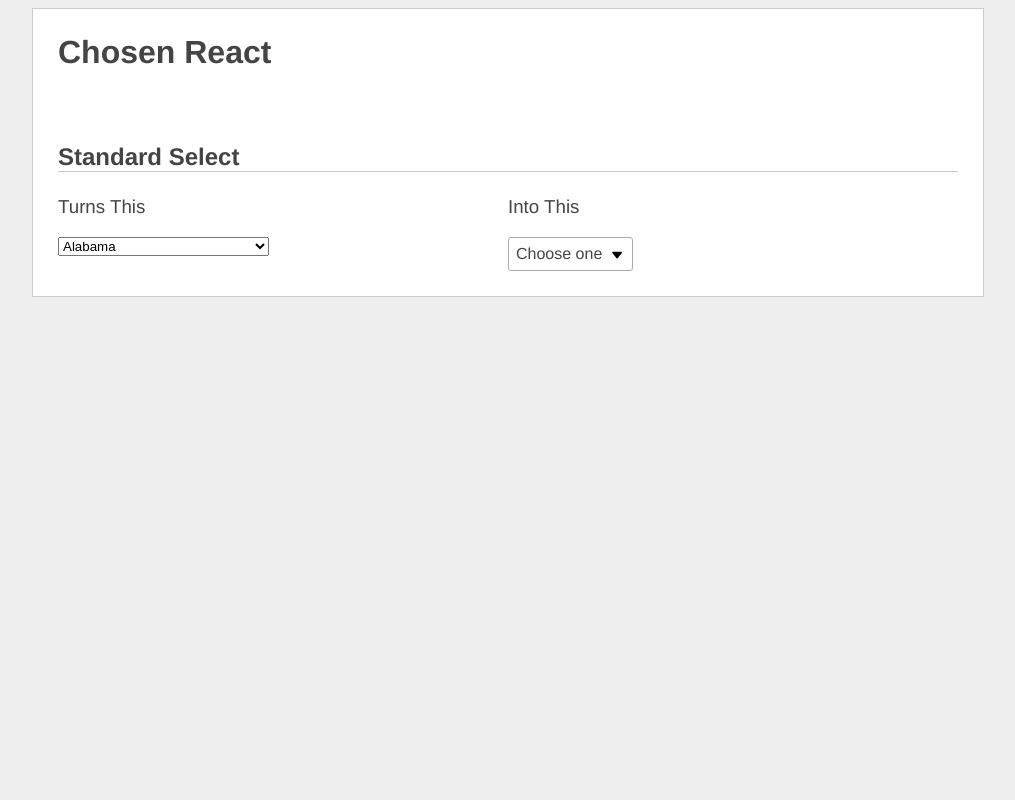
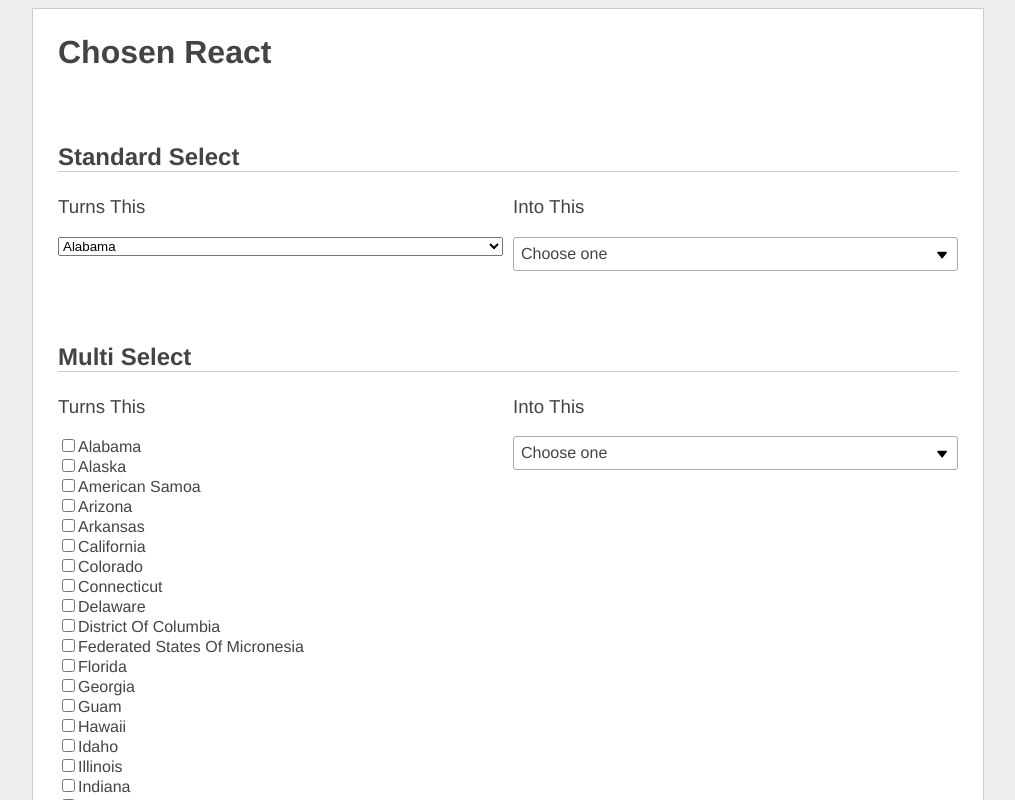
Before and after one commit to bsidelinger912/chosen-react, a React app: page / in a window 1280 px wide. Shown: the top 800 px of the page, without its empty margins (132-1147 px from the left). Built offline with nearby package versions, Linux system fonts and the light colour scheme; the HTML template or start-up script is replaced by a standard one.

Commit message:
multi select and arrow/enter keys

```diff
--- a/dev/index.jsx
+++ b/dev/index.jsx
@@ -15,6 +15,13 @@ class App extends React.Component {
     const normalSelectOptions = options.map(option => (
       <option key={option.value} value={option.value}>{option.text}</option>
     ));
+
+    const checkBoxOptions = options.map(option => (
+      <div key={option.value}>
+        <input type="checkbox" value={option.value} id={option.value} />
+        <label htmlFor={option.value}>{option.text}</label>
+      </div>
+    ))
 
     return (
       <div className="wrapper">
@@ -36,6 +43,21 @@ class App extends React.Component {
             <Chosen {...{ options }} />
           </div>
         </div>
+
+        <h2>Multi Select</h2>
+
+        <div className="side-by-side">
+          <div>
+            <h3>Turns This</h3>
+
+            {checkBoxOptions}
+          </div>
+
+          <div>
+            <h3>Into This</h3>
+            <Chosen {...{ options, multiSelect: true }} />
+          </div>
+        </div>
       </div>
     );
   }
--- a/dev/index.scss
+++ b/dev/index.scss
@@ -12,6 +12,10 @@ h2 {
 h3 {
   margin-top: 0;
   font-weight: normal;
+}
+
+select {
+  width: 100%;
 }
 
 .heading {
@@ -33,4 +37,16 @@ h3 {
 
 .side-by-side > div {
   width: 50%;
+
+  &:first-child {
+    margin-right: 5px;
+  }
+
+  &:last-child {
+    margin-left: 5px;
+  }
+
+  .chosen-react {
+    // width: 100%;
+  }
 }
--- a/src/Container.jsx
+++ b/src/Container.jsx
@@ -19,43 +19,87 @@ export default Component => (
       })).isRequired,
       multiSelect: PropTypes.bool,
       placeholderText: PropTypes.string,
+      minSearchCharacters: PropTypes.number,
     }
 
     static defaultProps = {
       className: '',
       multiSelect: false,
       placeholderText: 'Choose one',
+      minSearchCharacters: 2,
     }
 
     constructor(props) {
       super();
 
-      this.state = { ...props, selected: props.multiSelect ? [] : { text: props.placeholderText } };
+      this.state = {
+        selected: { text: props.placeholderText, placeholder: true },
+        currentOptions: props.options,
+        searchTerm: '',
+      };
 
       this.search = this.search.bind(this);
       this.onSelect = this.onSelect.bind(this);
+      this.removeSelected = this.removeSelected.bind(this);
     }
 
     onSelect(value) {
-      const thisOption = this.props.options.find(option => option.value === value);
+      const { options } = this.props;
+      const thisSelected = options.find(option => option.value === value);
+
+      let selected = thisSelected;
       if (this.props.multiSelect) {
-        // TODO: implement
-      } else {
-        this.setState({ selected: thisOption })
+        if (Array.isArray(this.state.selected)) {
+          selected = this.state.selected.concat(thisSelected);
+        } else {
+          selected = [thisSelected];
+        }
       }
+
+      this.setState({ selected, currentOptions: options });
     }
 
-    search(e) {
-      const value = e.target.value;
+    removeSelected(index) {
+      const selected = [...this.state.selected];
+      selected.splice(index, 1);
 
-      console.log(this.state);
-      console.log(value);
+      if (selected.length < 1) {
+        return this.setState({ selected: { text: this.props.placeholderText, placeholder: true } });
+      }
+
+      this.setState({ selected });
+    }
+
+    search({ target: { value: searchTerm } }) {
+      const { minSearchCharacters, options } = this.props;
+      const searchTermLower = searchTerm.toLowerCase();
+
+      if (searchTerm.length < minSearchCharacters) {
+        return this.setState({ currentOptions: options });
+      }
+
+      const currentOptions = options.filter(option => option.text.toLowerCase().indexOf(searchTermLower) > -1);
+
+      this.setState({ currentOptions });
     }
 
     render() {
-      const selected = this.props.multiselect ? [] : this.state.selected.text;
+      const { className } = this.props;
+      const selected = Array.isArray(this.state.selected)
+        ? this.state.selected.map(obj => obj.text)
+        : this.state.selected.text;
+
       return (
-        <Component {...{ ...this.state, selected, search: this.search, onSelect: this.onSelect }} />
+        <Component
+          {...{
+            className,
+            selected,
+            search: this.search,
+            onSelect: this.onSelect,
+            options: this.state.currentOptions,
+            removeSelected: this.removeSelected,
+          }}
+        />
       );
     }
   }
--- a/src/Results.jsx
+++ b/src/Results.jsx
@@ -17,27 +17,13 @@ class Results extends React.Component {
     })).isRequired,
     dropVisible: PropTypes.bool.isRequired,
     itemSelected: PropTypes.func.isRequired,
+    activeIndex: PropTypes.number.isRequired,
   }
 
   constructor() {
     super();
 
-    this.focusFirstLi = this.focusFirstLi.bind(this);
     this.selectLi = this.selectLi.bind(this);
-  }
-
-  componentDidMount() {
-    this.focusFirstLi();
-  }
-
-  componentWillReceiveProps(nextProps) {
-    if (nextProps.dropVisible && !this.props.dropVisible) {
-      setTimeout(this.focusFirstLi, 0);
-    }
-  }
-
-  focusFirstLi() {
-    this.firstLi.focus();
   }
 
   selectLi(value) {
@@ -45,7 +31,7 @@ class Results extends React.Component {
   }
 
   render() {
-    const { options } = this.props;
+    const { options, activeIndex } = this.props;
 
     const liElements = options.map((option, index) => {
       const ref = (index === 0) ? (li) => { this.firstLi = li; } : undefined;
@@ -53,10 +39,14 @@ class Results extends React.Component {
       return (
         <li
           {...{
+            className: (index === activeIndex) ? 'chosen-react__results__active' : '',
             ref,
             tabIndex: 1,
             key: option.value,
+
+            // TODO: no lamda
             onClick: () => this.selectLi(option.value),
+            onMouseOver: () => this.props.setActiveIndex(index),
           }}
         >
           {option.text}
--- a/src/chosen.scss
+++ b/src/chosen.scss
@@ -3,7 +3,7 @@ $border: 1px solid $borderColor;
 $spacingBase: 7px;
 
 .chosen-react {
-  display: flex;
+  // display: flex;
 
   :focus {
     outline: none;
@@ -11,7 +11,8 @@ $spacingBase: 7px;
 }
 .chosen-react__container {
   position: relative;
-  display: flex;
+  // display: flex;
+  width: 100%;
 };
 
 .chosen-react__current {
@@ -20,7 +21,44 @@ $spacingBase: 7px;
   border-radius: 3px;
   border: $border;
   padding: $spacingBase;
+  width: 100%;
+  box-sizing: border-box;
+  justify-content: space-between;
 };
+
+.chosen-react__current--multi {
+  @extend .chosen-react__current;
+  padding: 2px;
+}
+
+.chosen-react__current--placeholder {
+  color: #999;
+}
+
+.chosen-react__current__items {
+  display: flex;
+  list-style: none;
+  margin: 0;
+  padding: 0;
+
+  li {
+    border: 1px solid black;
+    background: #dedede;
+    margin: 0 10px 0 0;
+    padding: 4px;
+    box-sizing: border-box;
+
+    button {
+      background: transparent;
+      border: none;
+      font-size: inherit;
+      margin: 0 0 0 10px;
+      padding: 0;
+      line-height: inherit;
+      cursor: pointer;
+    }
+  }
+}
 
 .chosen-react__arrow {
   height: 16px;
@@ -62,8 +100,7 @@ $spacingBase: 7px;
     margin: 0;
     cursor: pointer;
 
-    &:hover,
-    &:focus {
+    &.chosen-react__results__active {
       background-color: #3875d7;
       background-image: -webkit-gradient(linear, left top, left bottom, color-stop(20%, #3875d7), color-stop(90%, #2a62bc));
       background-image: linear-gradient(#3875d7 20%, #2a62bc 90%);
--- a/src/index.jsx
+++ b/src/index.jsx
@@ -30,30 +30,71 @@ class Chosen extends React.Component {
       PropTypes.string,
       PropTypes.arrayOf(PropTypes.string),
     ]).isRequired,
+    removeSelected: PropTypes.func.isRequired,
   }
 
   constructor() {
     super();
 
-    this.state = { dropVisible: false };
+    this.state = { dropVisible: false, activeIndex: 0 };
 
     this.toggleOpenClosed = this.toggleOpenClosed.bind(this);
     this.onSelect = this.onSelect.bind(this);
+    this.removeSelected = this.removeSelected.bind(this);
+    this.setActiveIndex = this.setActiveIndex.bind(this);
+    this.keyUp = this.keyUp.bind(this);
   }
 
   onSelect(value) {
     this.setState({ dropVisible: false });
+    this.searchInput.value = '';
 
     this.props.onSelect(value);
   }
 
+  // TODO: move to container?
+  setActiveIndex(index) {
+    this.setState({ activeIndex: index });
+  }
+
+  // TODO: move to container?
+  keyUp(e) {
+    const { activeIndex } = this.state;
+    const { options } = this.props;
+
+    // up
+    if (e.which === 38) {
+      this.setState({ activeIndex: (activeIndex > 0) ? activeIndex - 1 : activeIndex });
+
+    // down
+    } else if (e.which === 40) {
+      this.setState({ activeIndex: (activeIndex < options.length) ? activeIndex + 1 : activeIndex });
+
+    // enter
+    } else if (e.which === 13) {
+      this.onSelect(options[activeIndex].value);
+    }
+  }
+
+  // TODO: move to container?
+  removeSelected(e) {
+    e.stopPropagation();
+
+    this.props.removeSelected(e.currentTarget.value);
+  }
+
   toggleOpenClosed() {
+    if (!this.state.dropVisible) {
+      setTimeout(() => this.searchInput.focus(), 0);
+      this.setState({ activeIndex: 0 });
+    }
+
     this.setState({ dropVisible: !this.state.dropVisible });
   }
 
   render() {
-    const { className, options, onSelect, search, selected } = this.props; // eslint-disable-line object-curly-newline
-    const { dropVisible } = this.state;
+    const { className, options, search, selected } = this.props; // eslint-disable-line object-curly-newline
+    const { dropVisible, activeIndex } = this.state;
 
     const normalSelectOptions = options.map(option => (
       <option key={option.value} value={option.value}>{option.text}</option>
@@ -65,15 +106,33 @@ class Chosen extends React.Component {
       <UpArrow />
     );
 
-    const selectedEl = (typeof selected === 'string') ? selected : null; // TODO: implement multi
+    const selectedEl = (typeof selected === 'string')
+      ? selected
+      : (
+        <ul className="chosen-react__current__items">
+          {selected.map((text, index) => (
+            <li key={text}>
+              {text}
+              <button value={index} onClick={this.removeSelected}>&times;</button>
+            </li>
+          ))}
+        </ul>
+      );
+
+    const chosenClass = (typeof selected === 'string') ? 'chosen-react__current' : 'chosen-react__current--multi';
 
     return (
-      <div className="chosen-react">
+      <div className="chosen-react" role="presentation" onKeyUp={this.keyUp}>
         <select style={{ display: 'none' }}>
           {normalSelectOptions}
         </select>
         <div className={`chosen-react__container ${className}`}>
-          <a className="chosen-react__current" onClick={this.toggleOpenClosed}>
+          <a
+            className={chosenClass}
+            onClick={this.toggleOpenClosed}
+            onKeyPress={this.toggleOpenClosed}
+            role="presentation"
+          >
             {selectedEl}
 
             <span className="chosen-react__arrow">
@@ -82,10 +141,18 @@ class Chosen extends React.Component {
           </a>
           <div className="chosen-react__drop" style={{ display: dropVisible ? 'block' : 'none' }}>
             <div className="chosen-react__search">
-              <input type="text" onKeyUp={search} />
+              <input type="text" onKeyUp={search} ref={(input) => { this.searchInput = input; }} />
             </div>
 
-            <Results {...{ options, dropVisible, itemSelected: this.onSelect }} />
+            <Results
+              {...{
+                options,
+                dropVisible,
+                activeIndex,
+                itemSelected: this.onSelect,
+                setActiveIndex: this.setActiveIndex,
+              }}
+            />
           </div>
         </div>
       </div>
```
